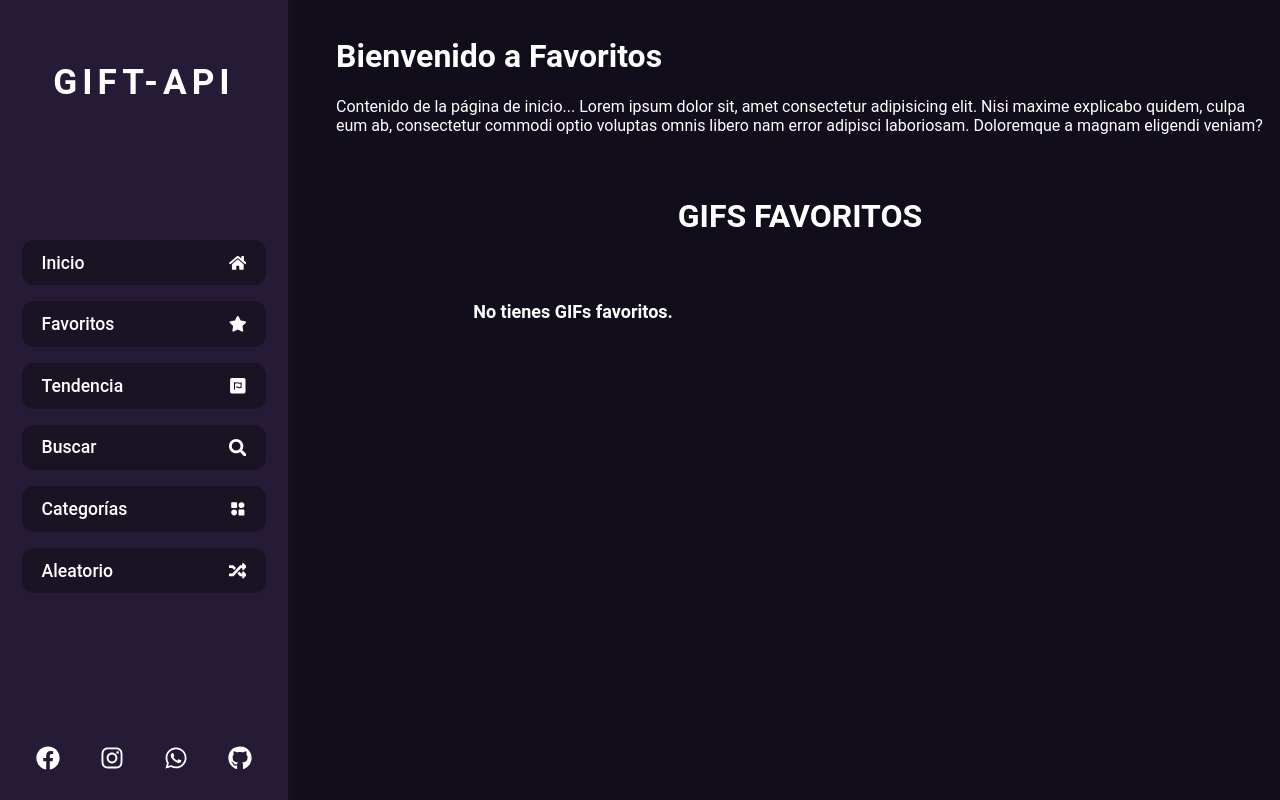
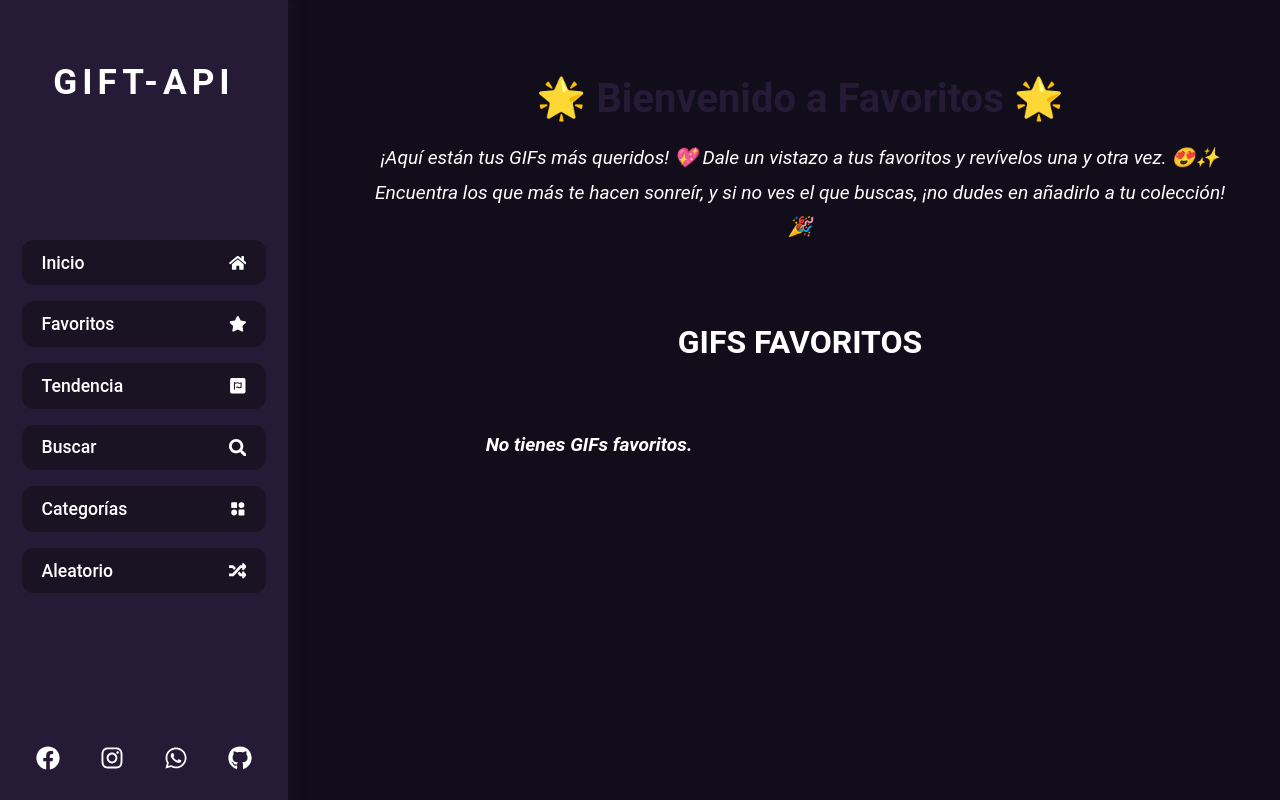
Before and after one commit to betuko37/Api-Gifts-React, a React (Vite) app: page /favorites in a window 1280 px wide. Built offline with nearby package versions, Linux system fonts and the light colour scheme.

Commit message:
design fav

```diff
--- a/src/Components/Fav/Fav.css
+++ b/src/Components/Fav/Fav.css
@@ -79,3 +79,28 @@
     font-size: 18px;
     color: var(--shadown-color);
 }
+
+
+
+
+
+/* parte de la pagina  */
+.fav-welcome {
+    text-align: center;
+    padding: 2rem;
+}
+
+.fav-welcome h1 {
+    font-size: 2.5rem;
+    font-weight: bold;
+    color: var(--primary-color);
+    margin-bottom: 1rem;
+}
+
+.fav-welcome p {
+    font-size: 1.2rem;
+    color: var(--text-color);
+    line-height: 1.8;
+    margin-bottom: 2rem;
+    font-style: italic;
+}
--- a/src/Components/Fav/Fav.jsx
+++ b/src/Components/Fav/Fav.jsx
@@ -4,17 +4,14 @@ import { getGiftByID } from "../../helpers/getGifByID";
 import "./Fav.css";
 
 export const Fav = () => {
-    const [likedGifs, setLikedGifs] = useState([]); // Estado para almacenar los datos completos de los GIFs
-    const [isLoading, setIsLoading] = useState(true); // Para controlar el estado de carga
+    const [likedGifs, setLikedGifs] = useState([]);
+    const [isLoading, setIsLoading] = useState(true);
 
-    // Obtener los GIFs favoritos desde localStorage cuando el componente se monte
     useEffect(() => {
         const savedLikes = JSON.parse(localStorage.getItem("likedGifs")) || {};
 
-        // Filtrar los GIFs favoritos y guardar solo aquellos que estén "likeados"
         const likedGifIds = Object.keys(savedLikes).filter(id => savedLikes[id]);
 
-        // Ahora, obtenemos los detalles de cada GIF favorito
         const fetchLikedGifs = async () => {
             const gifs = await Promise.all(
                 likedGifIds.map(async (id) => {
@@ -22,8 +19,8 @@ export const Fav = () => {
                     return gifData;
                 })
             );
-            setLikedGifs(gifs); // Guardamos los datos de los GIFs favoritos
-            setIsLoading(false); // Detenemos la carga una vez que los GIFs se han cargado
+            setLikedGifs(gifs);
+            setIsLoading(false);
         };
 
         fetchLikedGifs();
--- a/src/config/apiKey.js
+++ b/src/config/apiKey.js
@@ -1 +1 @@
-export const API_KEY = '6NmFeFxqTIEQUWsQIAVucQrnow9kZeoj';
+export const API_KEY = 'QiNfHWnccV2zOYJ1HMxJmwm2gID2DG0M';
--- a/src/landing/Favorites.jsx
+++ b/src/landing/Favorites.jsx
@@ -1,13 +1,18 @@
 import { Fav } from '../components/Fav/Fav';
+import '../Components/Fav/Fav.css';
+const Favorites = () => {
+  return (
+    <div className="fav-welcome">
+    <h1>🌟 Bienvenido a Favoritos 🌟</h1>
+    <p>
+        ¡Aquí están tus GIFs más queridos! 💖 Dale un vistazo a tus favoritos y revívelos una y otra vez. 😍✨
+        Encuentra los que más te hacen sonreír, y si no ves el que buscas, ¡no dudes en añadirlo a tu colección! 🎉
+    </p>
+    <Fav />
+</div>
 
-const Favorites = () => {
-    return (
-      <>
-        <h1>Bienvenido a Favoritos</h1>
-        <p>Contenido de la página de inicio... Lorem ipsum dolor sit, amet consectetur adipisicing elit. Nisi maxime explicabo quidem, culpa eum ab, consectetur commodi optio voluptas omnis libero nam error adipisci laboriosam. Doloremque a magnam eligendi veniam?</p>
-        <Fav></Fav>
-    </>
-    );
-  };
 
-  export default Favorites;
+  );
+};
+
+export default Favorites;
```
